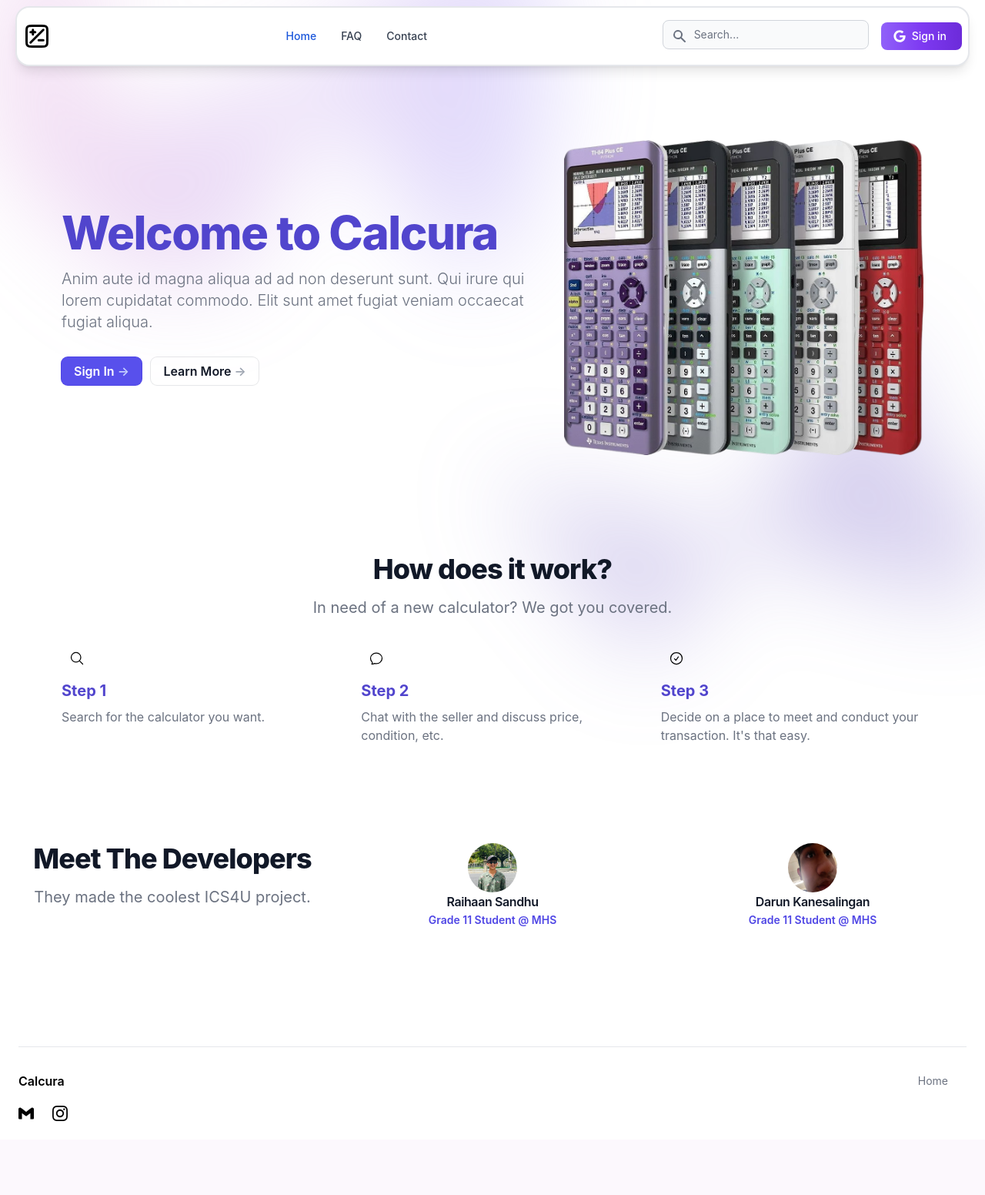
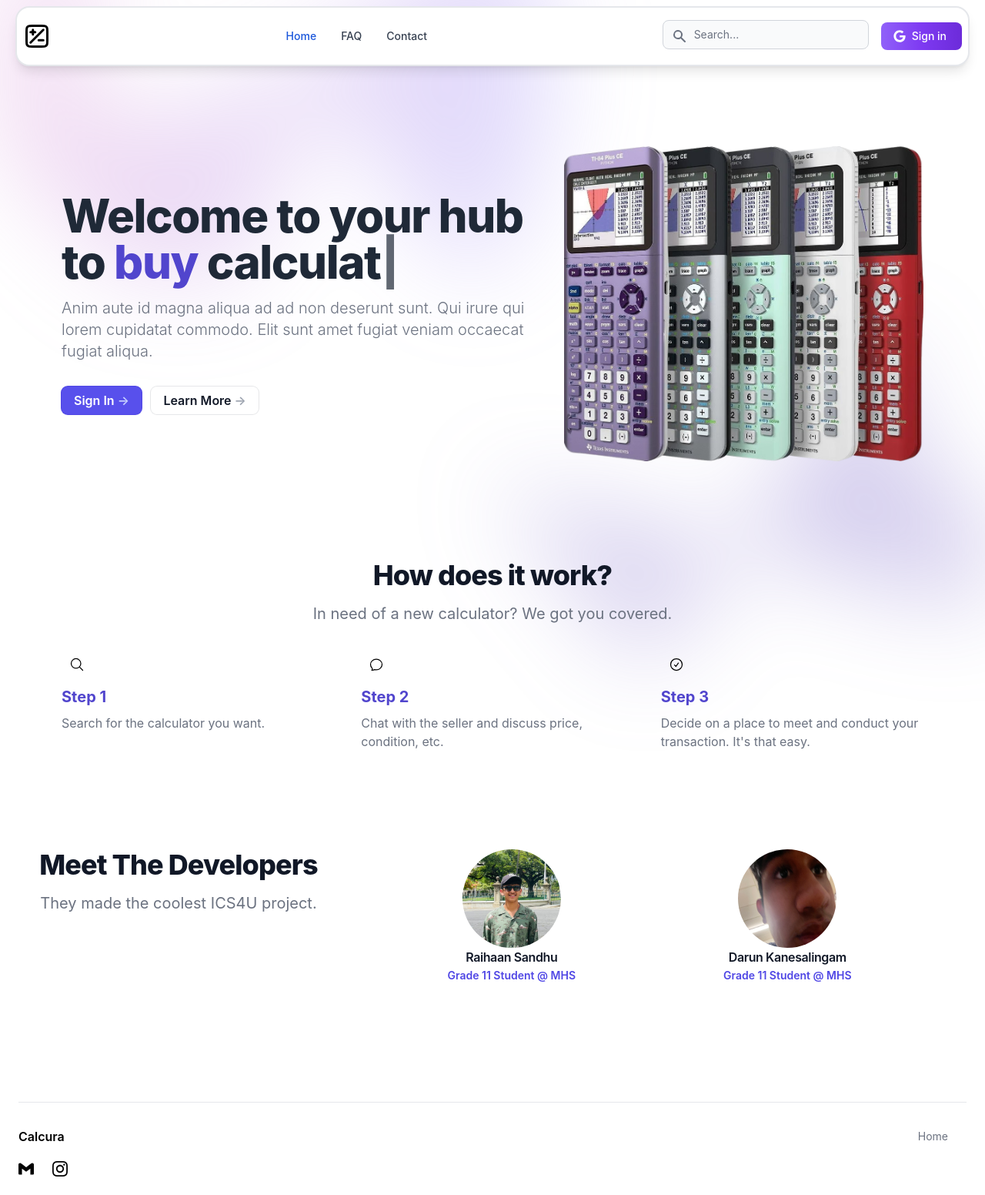
Before and after one commit to GaminRick7/Calcura, a Django app: page / in a window 1280 px wide. Shown: the whole page at 77% size. Before the commit the page ends 1456 px from the top, so only its background shows below. Run offline with Django 3.2, Linux system fonts and the light colour scheme; some libraries are stand-ins or nearby versions.

Commit message:
index frontend overhaul + footer fix

```diff
--- a/backend/Calcura/views.py
+++ b/backend/Calcura/views.py
@@ -187,7 +187,6 @@ def editListing(request, id):
     #Return template, with the listing which is being edited
     return render(request, "calcura/editListing.html", {"l": listing, 'message': findTopMessageRoom(request.user)})
 
-@login_required(login_url='/')
 def shop(request):
 
     #If form didn't return anything/method wasn't POST, return all available listings, and state no filters were given
--- a/templates/calcura/base.html
+++ b/templates/calcura/base.html
@@ -1,7 +1,7 @@
 {% load socialaccount %}
 {% load i18n %}
 {% load static %}
-<body class="min-h-screen">
+<body class="flex flex-col min-h-screen">
     <head>
         <script src="https://cdn.tailwindcss.com"></script>
         <script src="https://cdnjs.cloudflare.com/ajax/libs/flowbite/1.6.3/flowbite.min.js"></script>
--- a/templates/calcura/index.html
+++ b/templates/calcura/index.html
@@ -32,7 +32,7 @@
       </svg>
     </div>
       <div class="mr-auto place-self-center lg:col-span-7 delay-[300ms] duration-[600ms] taos:opacity-0" data-taos-offset="100">
-          <h1 class="max-w-2xl mb-4 text-4xl font-extrabold tracking-tight text-indigo-700 leading-none md:text-5xl xl:text-6xl">Welcome to Calcura</h1>
+          <h1 id="app" class="max-w-2xl mb-4 text-4xl font-extrabold tracking-tight text-gray-800 leading-none md:text-5xl xl:text-6xl">Welcome to Calcura</h1>
           <p class="max-w-2xl mb-6 font-light text-gray-500 lg:mb-8 md:text-lg lg:text-xl dark:text-gray-400">Anim aute id magna aliqua ad ad non deserunt sunt. Qui irure qui lorem cupidatat commodo. Elit sunt amet fugiat veniam occaecat fugiat aliqua.</p>
             {% if user.is_authenticated == False %}
             <a href="{% provider_login_url 'google' %}" class="mr-2 inline-block rounded-lg bg-indigo-600 px-4 py-1.5 text-base font-semibold leading-7 text-white shadow-sm ring-1 ring-indigo-600 hover:bg-indigo-700 hover:ring-indigo-700">
@@ -99,16 +99,16 @@
   </div>
 </section>
 <section>
-<div class="bg-white py-24 sm:py-32">
-  <div class="mx-auto grid max-w-7xl gap-x-8 gap-y-20 px-6 lg:px-8 xl:grid-cols-3">
+<div class="py-24 sm:py-32">
+  <div class="mx-auto grid max-w-7xl gap-x-2 gap-y-20 px-6 lg:px-8 xl:grid-cols-3">
     <div class="max-w-2xl mx-auto">
-      <h2 class="mb-4 text-4xl tracking-tight font-extrabold text-center text-gray-900 dark:text-white">Meet The Developers</h2>
+      <h2 class="mb-4 text-4xl tracking-tight font-extrabold text-center text-gray-900 dark:text-white" id="">Meet The Developers</h2>
       <p class="text-gray-500 sm:text-xl dark:text-gray-400 text-center">They made the coolest ICS4U project.</p>
     </div>
-    <ul role="list" class="grid gap-x-8 gap-y-12 sm:grid-cols-2 sm:gap-y-16 xl:col-span-2">
+    <ul role="list" class="mx-auto grid gap-x-48 gap-y-12 sm:grid-cols-2 sm:gap-y-8 xl:col-span-2 delay-[300ms] duration-[600ms] taos:translate-y-[50px] taos:opacity-0">
       <li>
         <div class="grid justify-items-center">
-          <img class="h-16 w-16 rounded-full" src="static/images/raihaan.jpg" alt="">
+          <img class="h-32 w-32 rounded-full" src="static/images/raihaan.jpg" alt="">
           <div>
             <h3 class="text-base text-center font-semibold leading-7 tracking-tight text-gray-900">Raihaan Sandhu</h3>
             <p class="text-sm text-center font-semibold leading-6 text-indigo-600">Grade 11 Student @ MHS</p>
@@ -117,9 +117,9 @@
       </li>
       <li>
         <div class="grid justify-items-center">
-          <img class="h-16 w-16 rounded-full" src="static/images/darun.jpg" alt="">
+          <img class="h-32 w-32 rounded-full" src="static/images/darun.jpg" alt="">
           <div>
-            <h3 class="text-base text-center font-semibold leading-7 tracking-tight text-gray-900">Darun Kanesalingan</h3>
+            <h3 class="text-base text-center font-semibold leading-7 tracking-tight text-gray-900">Darun Kanesalingam</h3>
             <p class="text-sm text-center font-semibold leading-6 text-indigo-600">Grade 11 Student @ MHS</p>
           </div>
         </div>
@@ -132,6 +132,27 @@
 </section>
 <script>document.documentElement.classList.add('js')</script>
 <script src="https://unpkg.com/taos@1.0.2/dist/taos.js"></script>
+<script src="https://unpkg.com/typewriter-effect@latest/dist/core.js"></script>
+<script>
+  var app = document.getElementById('app');
+
+var typewriter = new Typewriter(app, {
+  loop: true,
+  delay: 75,
+});
+
+typewriter
+  .pauseFor(500)
+  .typeString('Welcome to <span style="color: #5145cd;">Calcura</span>')
+  .pauseFor(300)
+  .deleteChars(7)
+  .typeString('your hub to <span style="color: #5145cd;">buy</span> calculators')
+  .pauseFor(300)
+  .deleteChars(15)
+  .typeString('<span style="color: #5145cd;">sell</span> calculators')
+  .pauseFor(1000)
+  .start();
+</script>
   {% endblock %}
   </body>
 </html>
--- a/templates/calcura/shop.html
+++ b/templates/calcura/shop.html
@@ -69,8 +69,8 @@
          <label for="sorting" class="block mb-2 text-sm font-medium text-gray-900 dark:text-white">Select an option</label>
          <select id="sorting" name="sorting" class="bg-gray-50 border border-gray-300 text-gray-900 text-sm rounded-lg focus:ring-blue-500 focus:border-blue-500 block w-full p-2.5 dark:bg-gray-700 dark:border-gray-600 dark:placeholder-gray-400 dark:text-white dark:focus:ring-blue-500 dark:focus:border-blue-500">
            <option value="ignore" selected>Sort By...</option>
-           <option value="PA">Price Ascending</option>
-           <option value="PD">Price Descending</option>
+           <option value="PA">Price (Low - High)</option>
+           <option value="PD">Price (High - Low)</option>
            <option value="DA">Date Added/Modified</option>
          </select>
          <input type="hidden" name="filter" id="filter" value="{{filter}}">
```
Also changed, not shown: backend/Calcura/migrations/0001_initial.py, backend/Calcura/migrations/0002_calculator_imagenumber_messageroom_locked_and_more.py (deleted), backend/Calcura/migrations/0005_calculator_imagenumber_alter_calculator_datetime_and_more.py (deleted), backend/chatSystem/migrations/0006_alter_messages_datetime.py.
